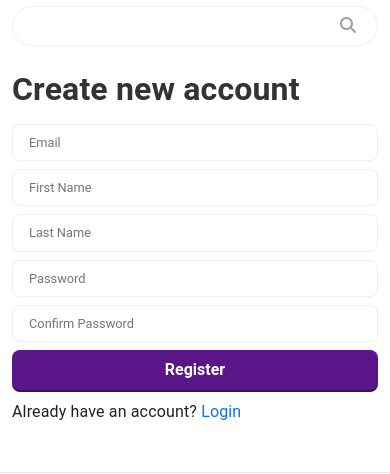
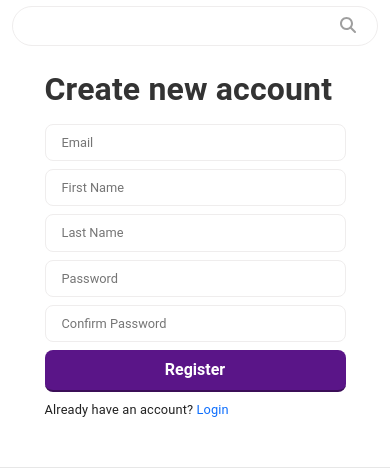
Before and after one commit to fabianWebDev/mochi-cosmetics-fe, a React (Vite) app: page /register in a window 390 px wide. Shown: the part 228-702 px from the top of the page. Built offline with nearby package versions, Linux system fonts and the light colour scheme; no server answers; a web font is replaced by a local one.

Commit message:
Responsive updates

```diff
--- a/src/components/register/RegisterForm.jsx
+++ b/src/components/register/RegisterForm.jsx
@@ -74,7 +74,7 @@ const RegisterForm = ({ formData, onChange, onSubmit, error }) => {
             <button type="submit" className={classes.register_button}>
                 Register
             </button>
-            <p className={classes.login_button_container}>Already have an account? <a href="/login" className={classes.login_button}>Login</a></p>
+            <p className={classes.register_button_container}>Already have an account? <a href="/login" className={classes.login_button}>Login</a></p>
         </form>
     );
 };
--- a/src/pages/Checkout.jsx
+++ b/src/pages/Checkout.jsx
@@ -17,12 +17,12 @@ const Checkout = () => {
         setCurrentStep
     } = useCheckout();
 
-    if (loading) return <div className="container mt-4">Loading...</div>;
+    if (loading) return <div className="mt-4">Loading...</div>;
 
     return (
-        <div className="container mt-4">
+        <div className="mt-4">
             <div className="row justify-content-center">
-                <div className="col-md-8">
+                <div className="col-10 col-md-8 col-lg-8 col-xl-8">
                     <ProgressBar currentStep={currentStep} totalSteps={3} />
                     {currentStep === 1 && (
                         <ShippingInfo
--- a/src/pages/Login.jsx
+++ b/src/pages/Login.jsx
@@ -16,7 +16,7 @@ const Login = () => {
 
     return (
         <div className="row justify-content-center mt-4">
-            <div className="col-md-4 col-sm-6">
+            <div className="col-10 col-md-8 col-lg-8 col-xl-5">
                 <LoginForm
                     formData={formData}
                     onChange={handleChange}
--- a/src/pages/Register.jsx
+++ b/src/pages/Register.jsx
@@ -43,7 +43,7 @@ const Register = () => {
 
     return (
         <div className="row justify-content-center mt-4">
-            <div className="col col-md-6 col-sm-8 col-lg-4">
+            <div className="col-10 col-md-8 col-lg-8 col-xl-5">
                 <RegisterForm
                     formData={formData}
                     onChange={handleChange}
--- a/src/styles/LoginForm.module.css
+++ b/src/styles/LoginForm.module.css
@@ -47,10 +47,13 @@
     text-decoration: none;
 }
 
-
 .login_form_title {
     font-size: var(--font-size-xlarge);
     font-weight: bold;
     margin-bottom: 16px;
     justify-content: start !important;
 }
+
+.register_button_container {
+    font-size: var(--font-size-small);
+}
--- a/src/styles/RegisterForm.module.css
+++ b/src/styles/RegisterForm.module.css
@@ -60,3 +60,7 @@
 .login_button {
     text-decoration: none;
 }
+
+.register_button_container {
+    font-size: var(--font-size-small);
+}
```
